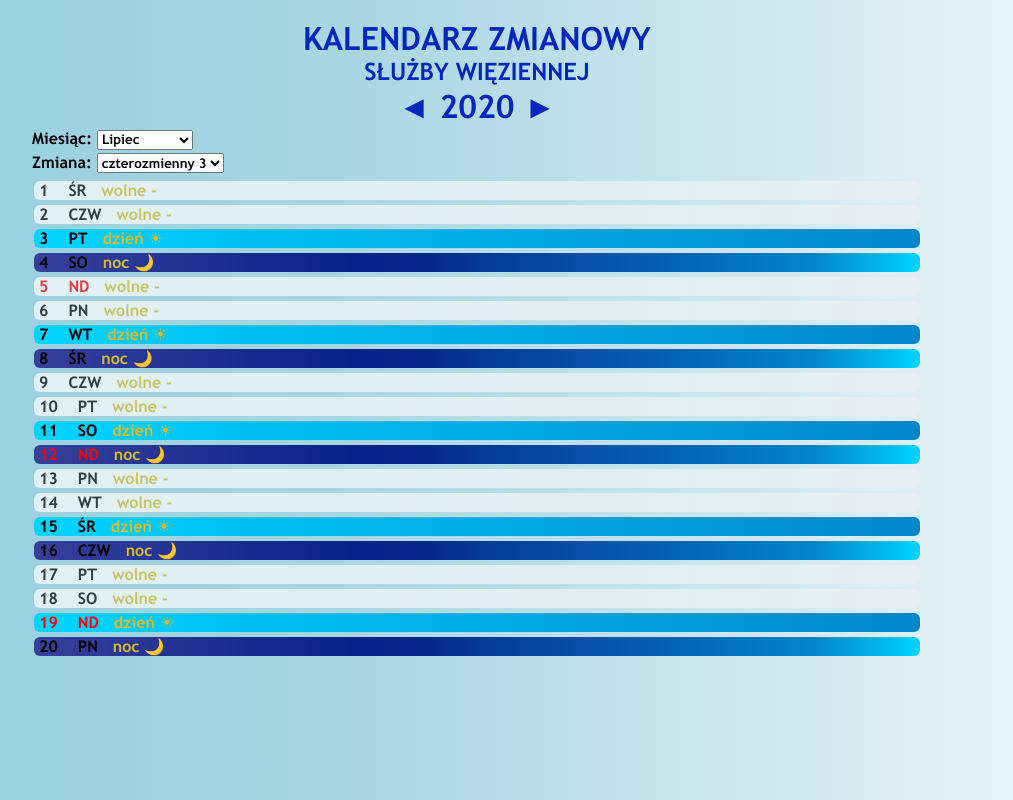
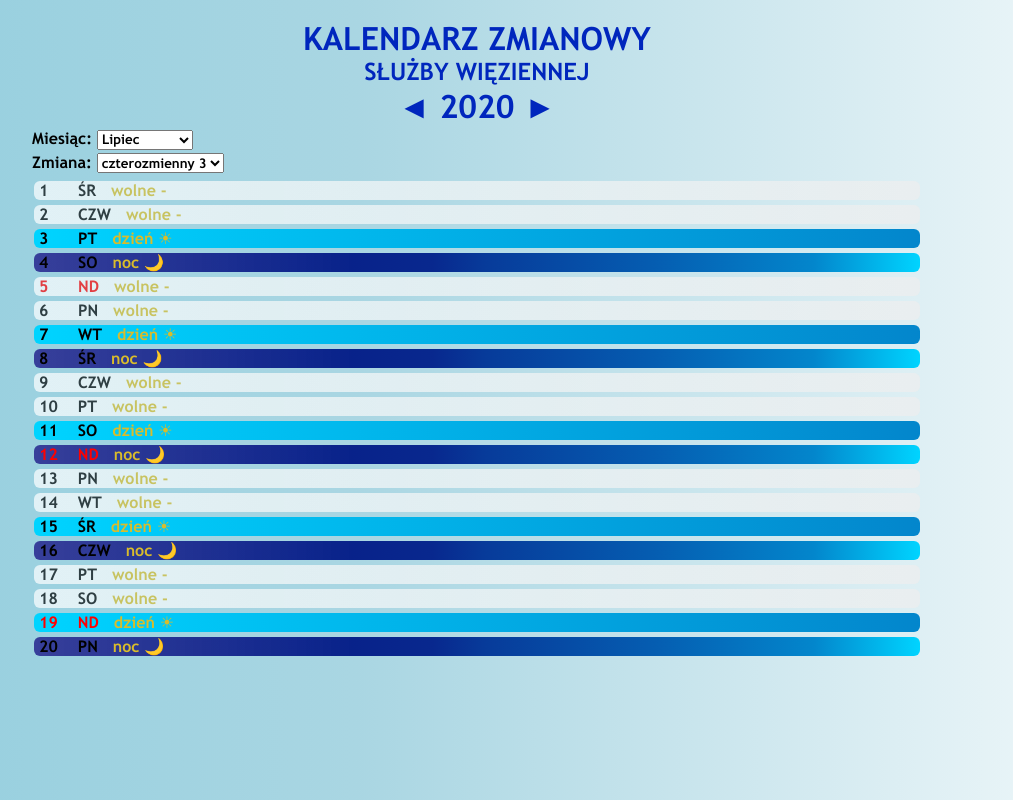
Before and after one commit to wiktorsachar/shift-viewer, a React (Create React App) app in the folder shift-viewer-v.1.0/: page / in a window 1280 px wide. Shown: the whole page, without its empty margins (163-1176 px from the left). Built offline with nearby package versions, Linux system fonts and the light colour scheme.

Commit message:
add primitive align of date number and dayname

```diff
--- a/shift-viewer-v.1.0/src/components/DayBox/DayBox.js
+++ b/shift-viewer-v.1.0/src/components/DayBox/DayBox.js
@@ -7,6 +7,11 @@ const DayBox = (props) => {
   const dayName = getDayName(props.date);
   const checkIfSunday = () =>
     dayName === "ND" ? "holiday-dayname" : "regular-dayname";
+  const checkIfDigitNumber = (number) => {
+    if ((number + "").length === 2) {
+      return true;
+    }
+  };
   return (
     <div
       className="day-box"
@@ -18,9 +23,14 @@ const DayBox = (props) => {
           : "blank"
       }
     >
-      <p className={checkIfSunday() /*"holiday-dayname / regular-dayname" */}>
+      {/* <p className={checkIfSunday()}>
         {props.date[2]}
-      </p>
+      </p> */}
+      {checkIfDigitNumber(props.date[2]) ? (
+        <p className={checkIfSunday()}>{props.date[2]}</p>
+      ) : (
+        <p className={checkIfSunday()}>{props.date[2]}&#8205; &#8205; &#8205;</p>
+      )}
       <p className={checkIfSunday() /*"holiday-dayname / regular-dayname" */}>
         {dayName}
       </p>
```
